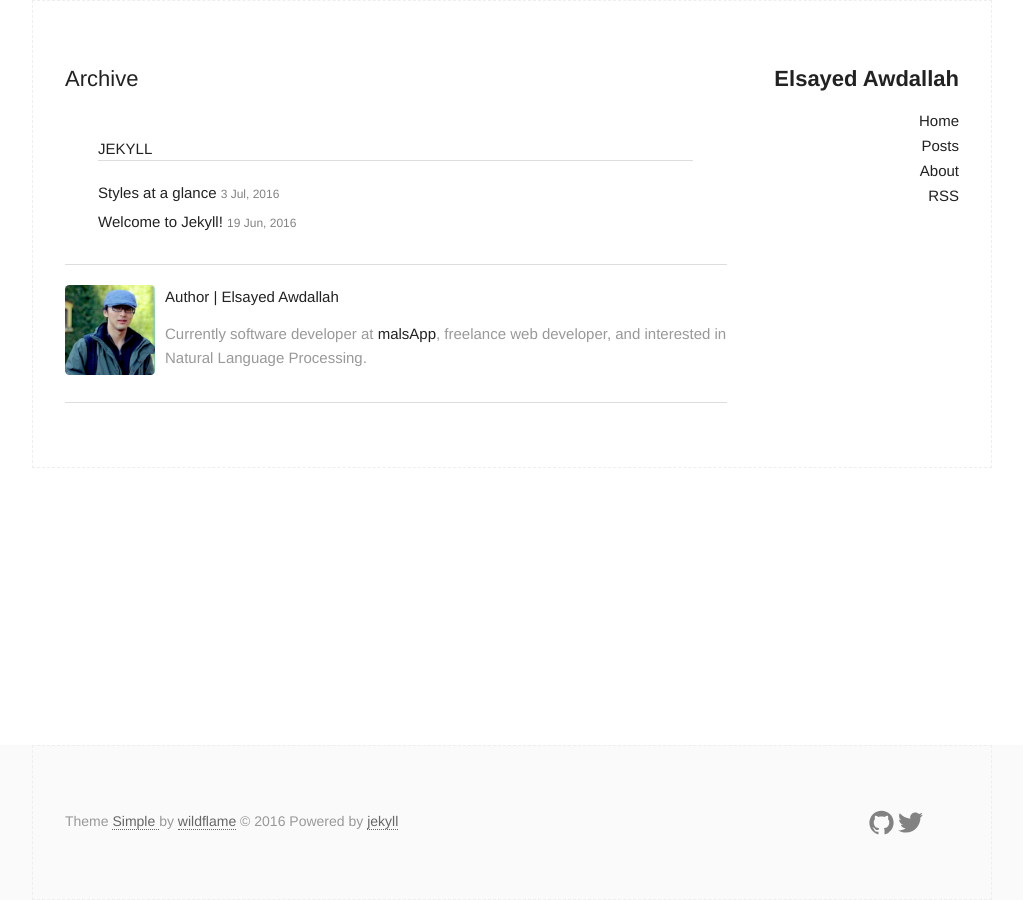
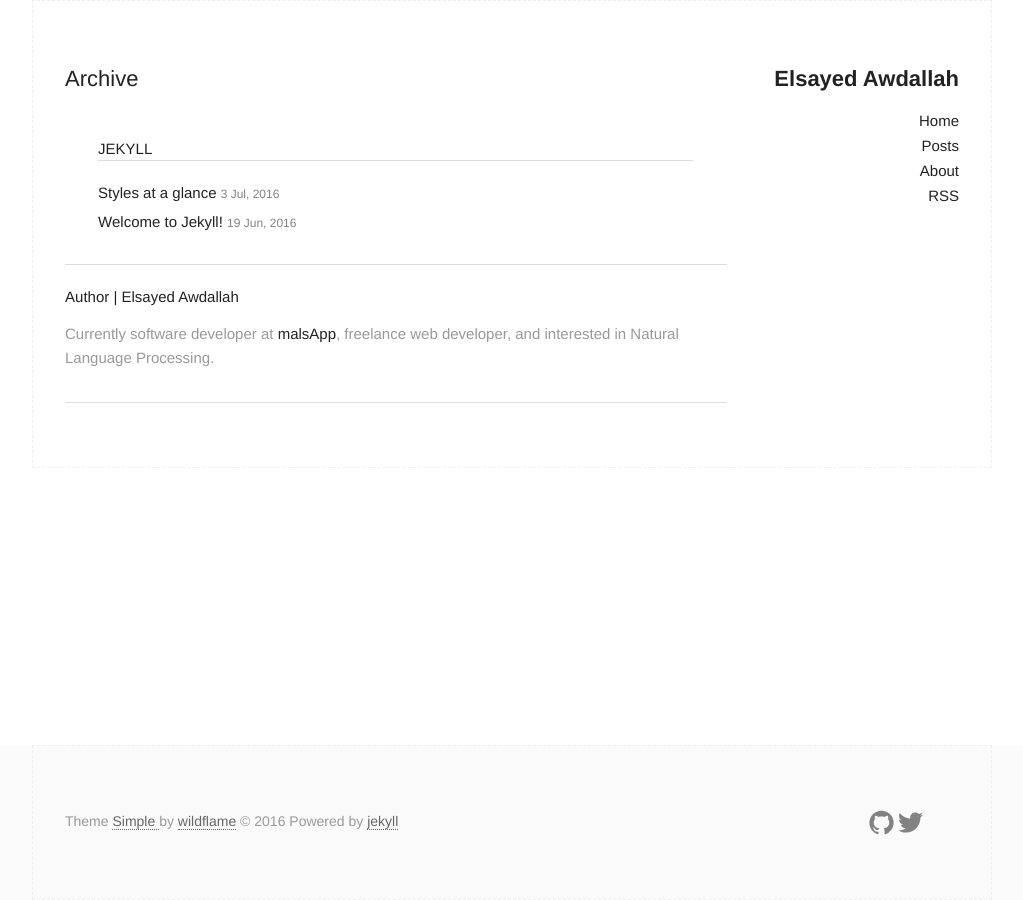
Before and after one commit to eawd/eawd.github.io, a Jekyll site: the page built from archive.html, in a window 1280 px wide. Shown: the whole page, without its empty margins (128-1151 px from the left). Built offline with Jekyll 4.4.1, drawn with Linux system fonts in a browser that asks for light colours.

Commit message:
remove profile picture

```diff
--- a/_includes/author.html
+++ b/_includes/author.html
@@ -1,5 +1,5 @@
 <section class="author">
-  <div class="authorimage box" style="background: url({{site.baseurl}}/assets/img/Taffy.jpg)"></div>
+  <!--div class="authorimage box" style="background: url({{site.baseurl}}/assets/img/Taffy.jpg)"></div-->
   <div class="authorinfo box">
     <p>Author | Elsayed Awdallah</p>
     <p class="bio">
```
Also changed, not shown: assets/img/Taffy.jpg (deleted).
